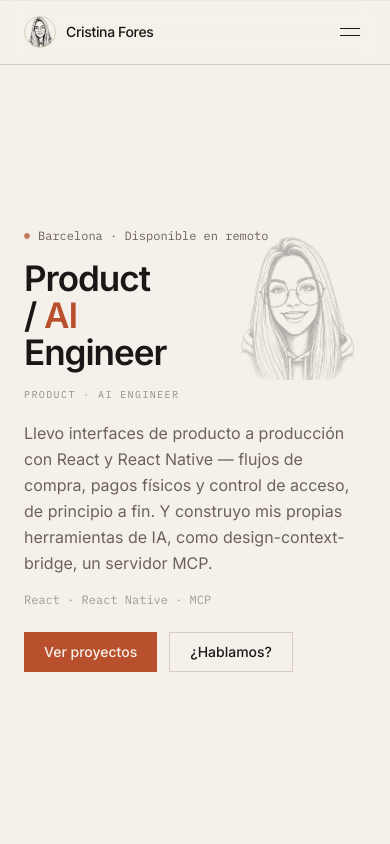
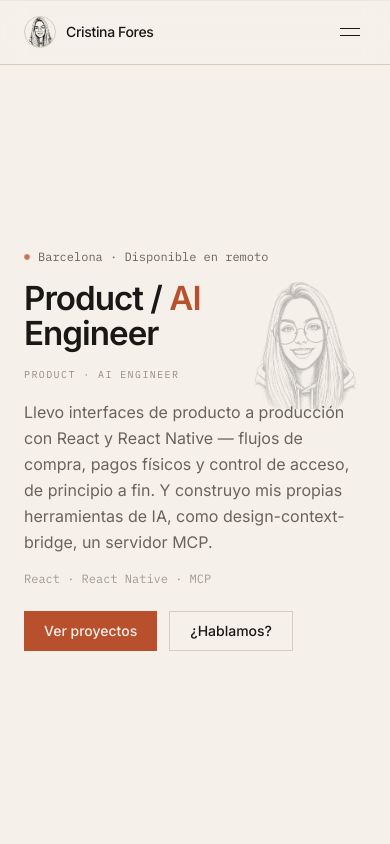
Before and after one commit to CristinaFores/portafolio, a Next.js app: page / in a window 390 px wide. Shown: the top 844 px of the page. Built offline with nearby package versions, Linux system fonts and the light colour scheme.

Commit message:
fix: mobile hero portrait no longer overlaps eyebrow and headline

```diff
--- a/components/hero.tsx
+++ b/components/hero.tsx
@@ -75,7 +75,7 @@ export function Hero() {
             <div className="relative">
               {/* Portrait fills the right gutter beside the wrapped headline */}
               <div
-                className="hero-portrait-fade pointer-events-none absolute right-0 -top-6 z-0 h-48 w-36 opacity-[0.32] contrast-75 saturate-75 sm:-top-7 sm:h-52 sm:w-40 lg:hidden"
+                className="hero-portrait-fade pointer-events-none absolute right-0 top-0 z-0 h-44 w-32 opacity-[0.28] contrast-75 saturate-75 sm:h-52 sm:w-40 lg:hidden"
                 aria-hidden
               >
                 <Image
@@ -87,7 +87,7 @@ export function Hero() {
                   className="h-full w-full object-contain object-top"
                 />
               </div>
-              <h1 className="relative z-10 max-lg:pr-40 text-balance font-semibold leading-[1.05] tracking-[-0.03em] text-foreground sm:max-lg:pr-44 max-lg:text-[clamp(2.125rem,9vw,2.875rem)] lg:pr-0 lg:text-[clamp(2.5rem,6vw,4rem)]">
+              <h1 className="relative z-10 max-lg:pr-36 text-balance font-semibold leading-[1.05] tracking-[-0.03em] text-foreground sm:max-lg:pr-44 max-lg:text-[clamp(2rem,8.5vw,2.875rem)] lg:pr-0 lg:text-[clamp(2.5rem,6vw,4rem)]">
                 <Headline text={t("hero.headline")} />
               </h1>
             </div>
```
